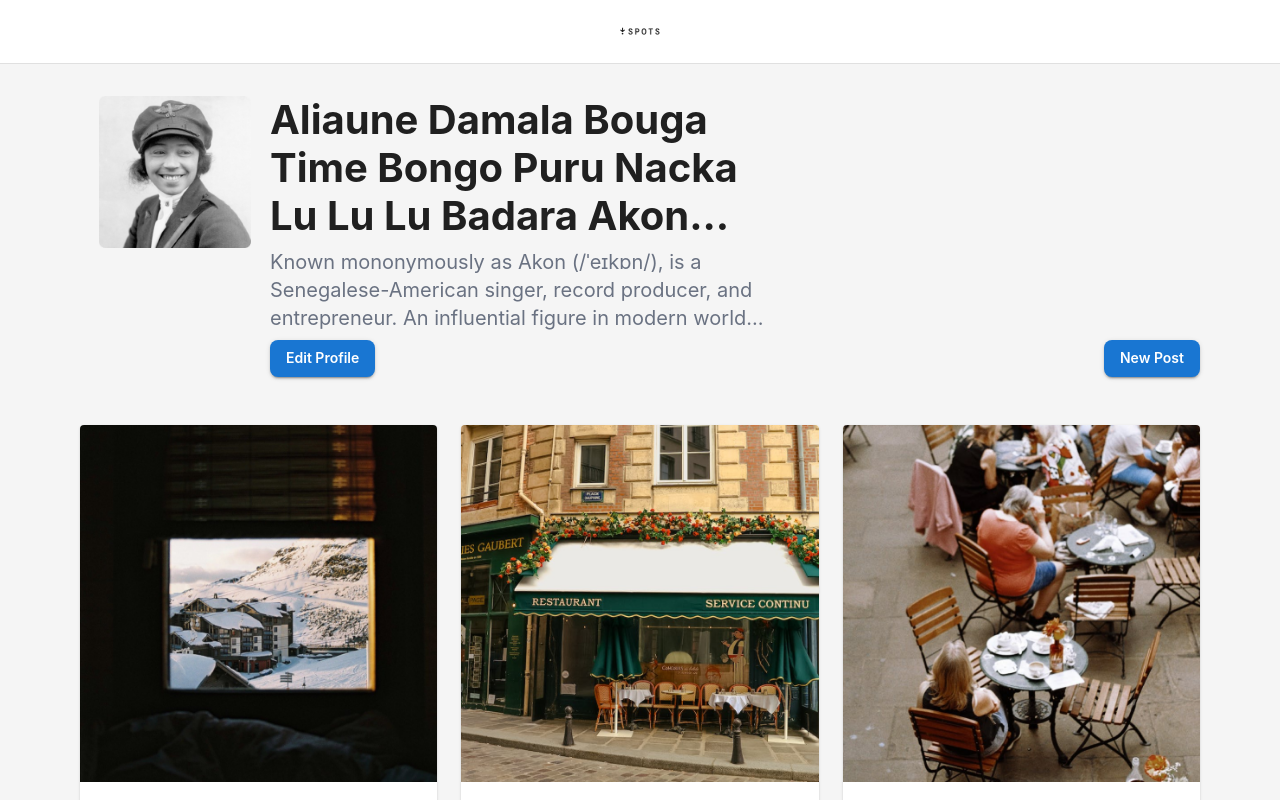
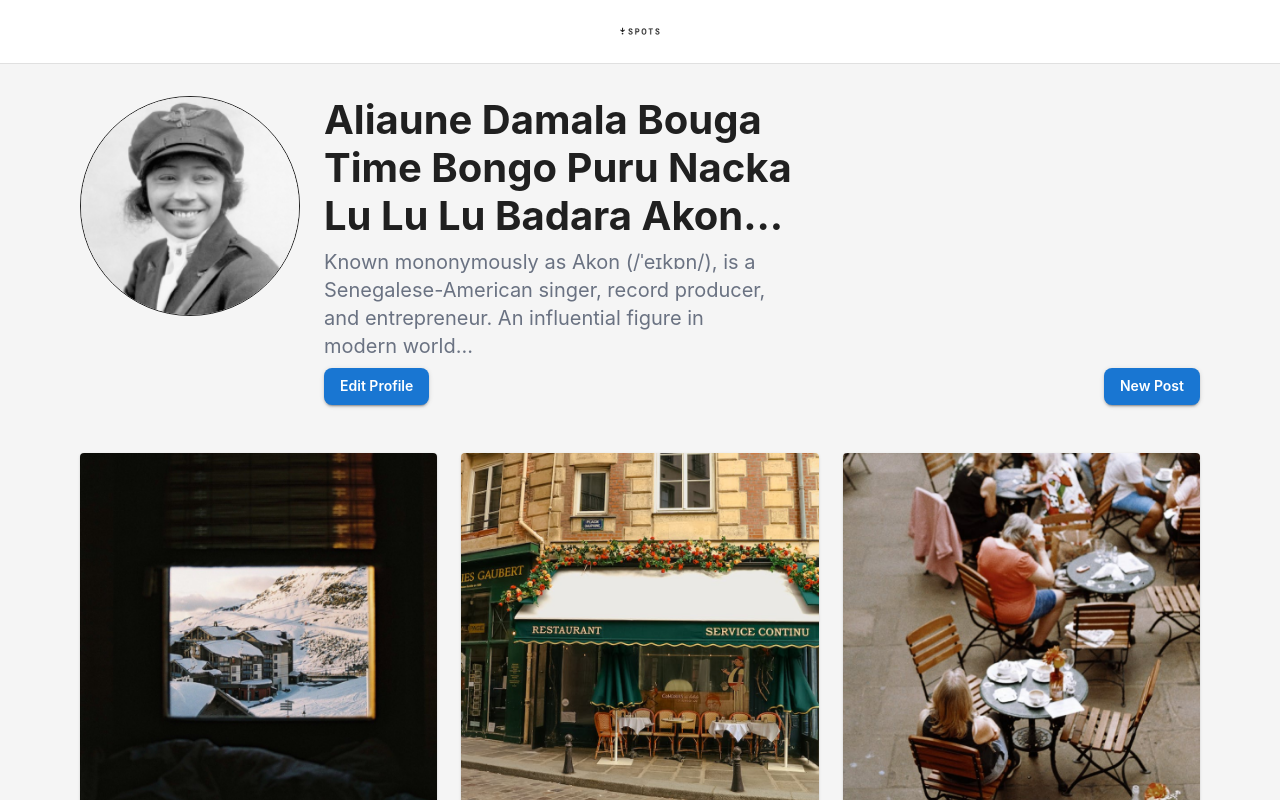
Before and after one commit to Caisere/instaSpot-react, a React (Vite) app: page / in a window 1280 px wide. Shown: the top 800 px of the page. Built offline with nearby package versions, Linux system fonts and the light colour scheme.

Commit message:
fix:profileImg

```diff
--- a/src/components/profile.jsx
+++ b/src/components/profile.jsx
@@ -37,10 +37,10 @@ const Profile = ({ posts, setPosts }) => {
 
   return (
     <>
-      <section className="flex flex-col items-center justify-center pb-6 gap-6 sm:flex-row md:flex-row md:items-start md:justify-between md:max-w-[100%] md:gap-0 lg:flex-row lg:p-11 ">
+      <section className="flex flex-col items-center justify-center pb-6 gap-6 sm:flex-row md:flex-row md:items-start md:justify-between md:max-w-[100%] md:gap-6 lg:flex-row lg:p-11 ">
         <div className="flex justify-center items-center">
           <img
-            className="w-[full] h-full object-cover md:w-[80%] lg:w-[80%]"
+            className="w-[200px] h-[200px] object-cover rounded-full border-1 hover:cursor-pointer hover:scale-105 transition-all duration-300 sm:w-[200px] sm:h-[200px] sm:object-cover sm:rounded-full sm:flex sm:justify-center sm:items-center md:w-[210px] md:h-[210px] md:rounded-full md:flex md:justify-center md:items-center lg:w-[220px] lg:h-[220px] lg:rounded-full lg:flex lg:justify-center lg:items-center"
             src={profileImage}
             alt="profile"
           />
```
